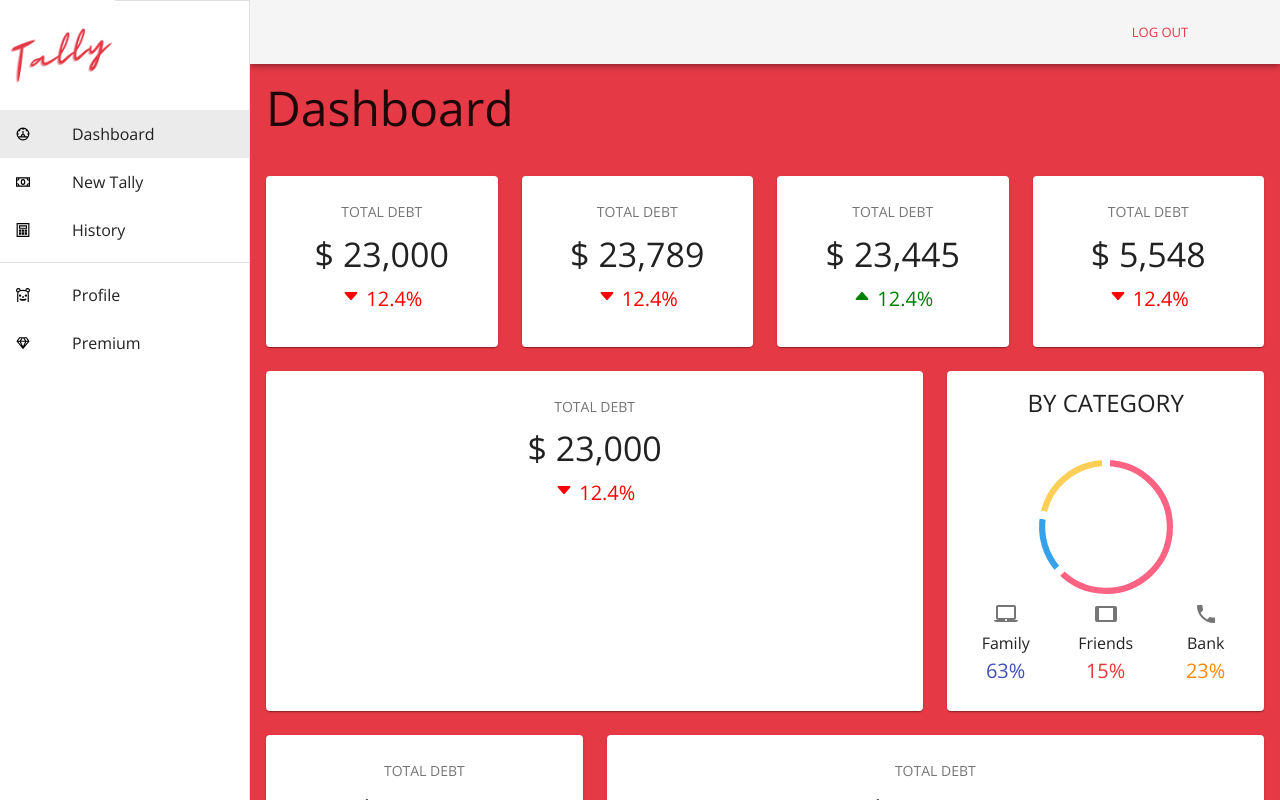
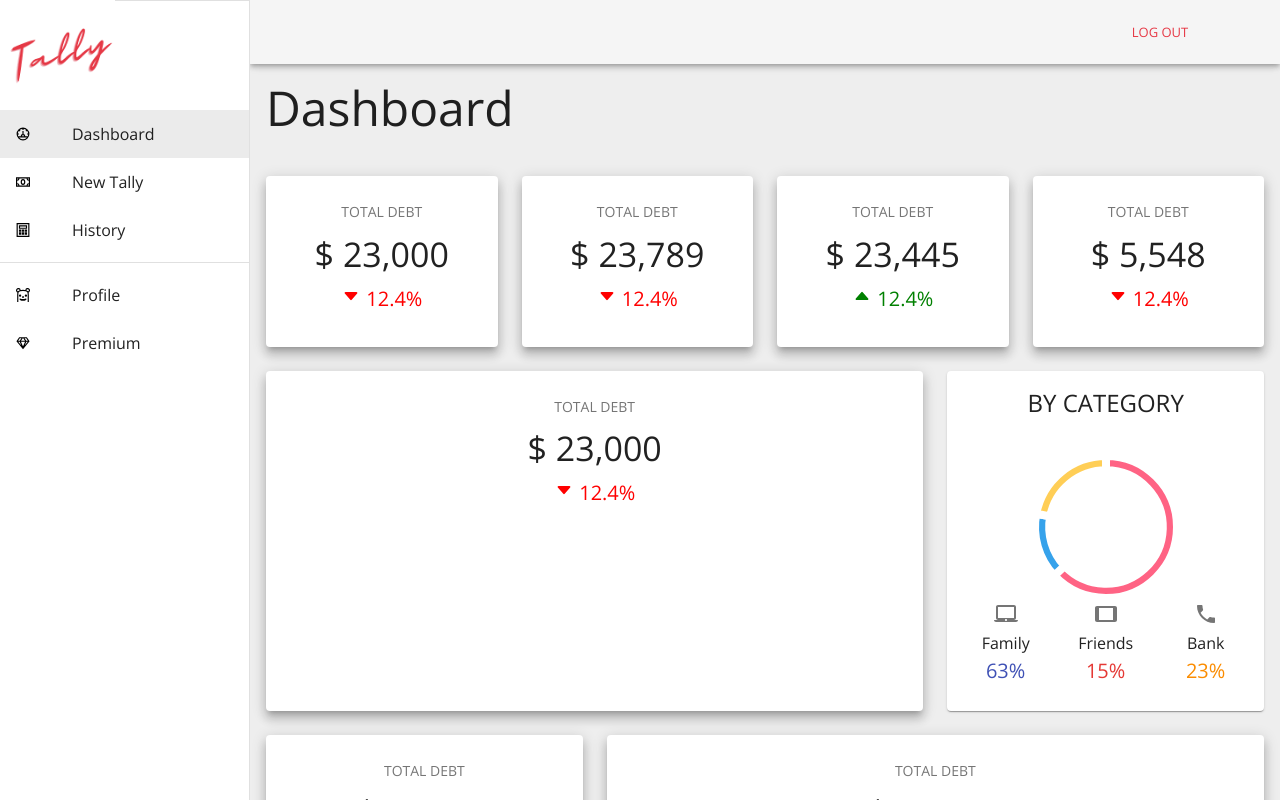
Before and after one commit to awalemandi/tally, a React (Create React App) app: page /home/dashboard in a window 1280 px wide. Shown: the top 800 px of the page. Built offline with nearby package versions, Linux system fonts and the light colour scheme.

Commit message:
changed home background color to light grey

```diff
--- a/src/components/menu/dashboard/StatCard.tsx
+++ b/src/components/menu/dashboard/StatCard.tsx
@@ -30,7 +30,7 @@ const StatCard = ({ name, stat, improved, change }: CardProps) => {
 	const classes = useStyles();
 
 	return (
-		<Card className={clsx(classes.root)}>
+		<Card className={clsx(classes.root)} raised={true}>
 			<CardContent>
 				<Grid
 					container
--- a/src/components/pages/Home.tsx
+++ b/src/components/pages/Home.tsx
@@ -15,7 +15,7 @@ const useStyles = makeStyles(theme => ({
 		display: 'flex',
 		flexDirection: 'column',
 		overflow: 'hidden',
-		backgroundColor: theme.palette.primary.main,
+		backgroundColor: theme.palette.secondary.light,
 		//to avoid content being covered by open drawer
 		[theme.breakpoints.down('sm')]: {
 			marginLeft: 0,
--- a/src/theme.ts
+++ b/src/theme.ts
@@ -6,6 +6,7 @@ const lightTheme = createMuiTheme({
 			main: '#E63946',
 		},
 		secondary: {
+			light: '#EEEEEE',
 			main: '#A8DADC',
 		},
 	},
```
Also changed, not shown: 1 other file (tests, documents, lock files or other folders).
